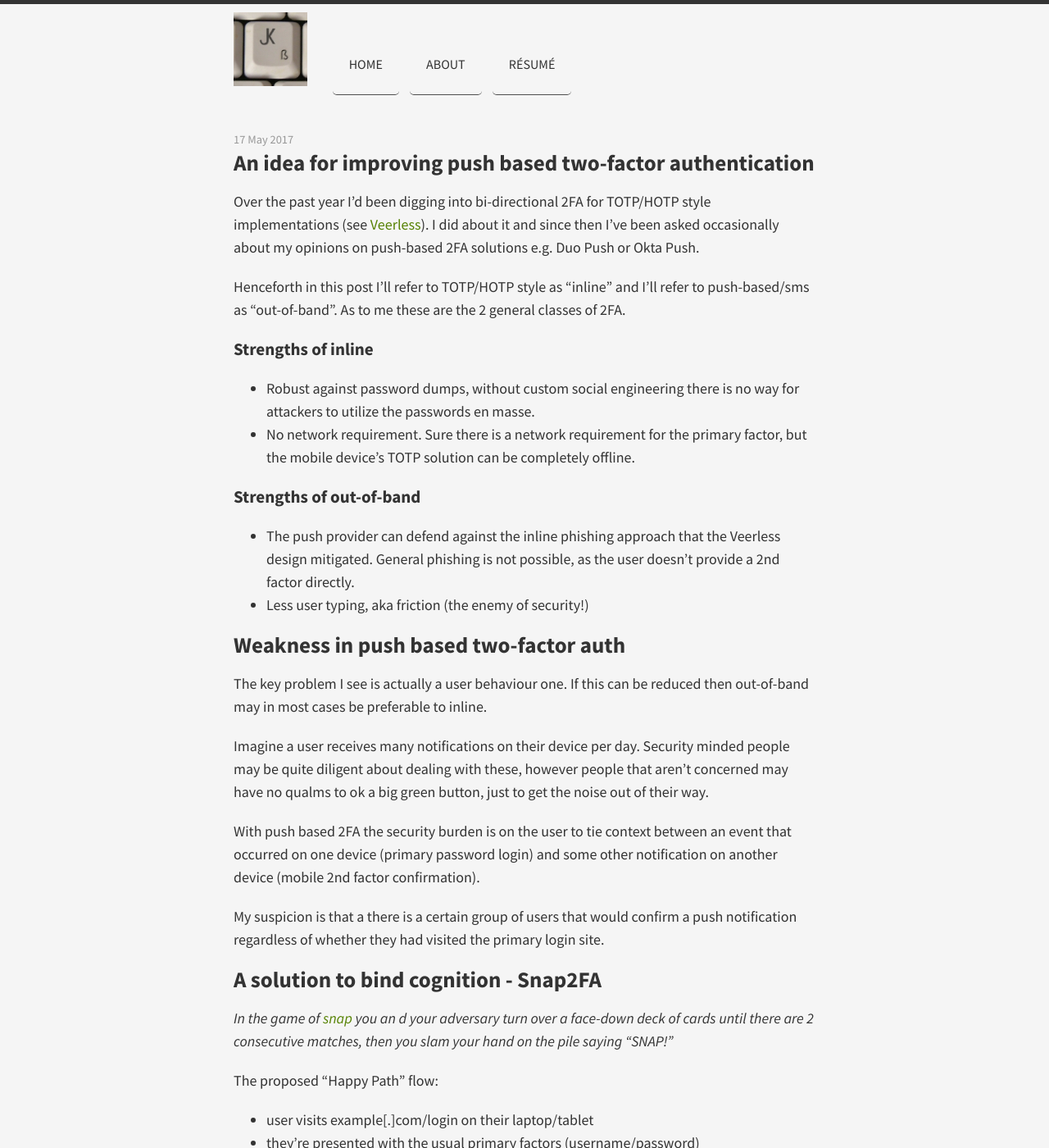
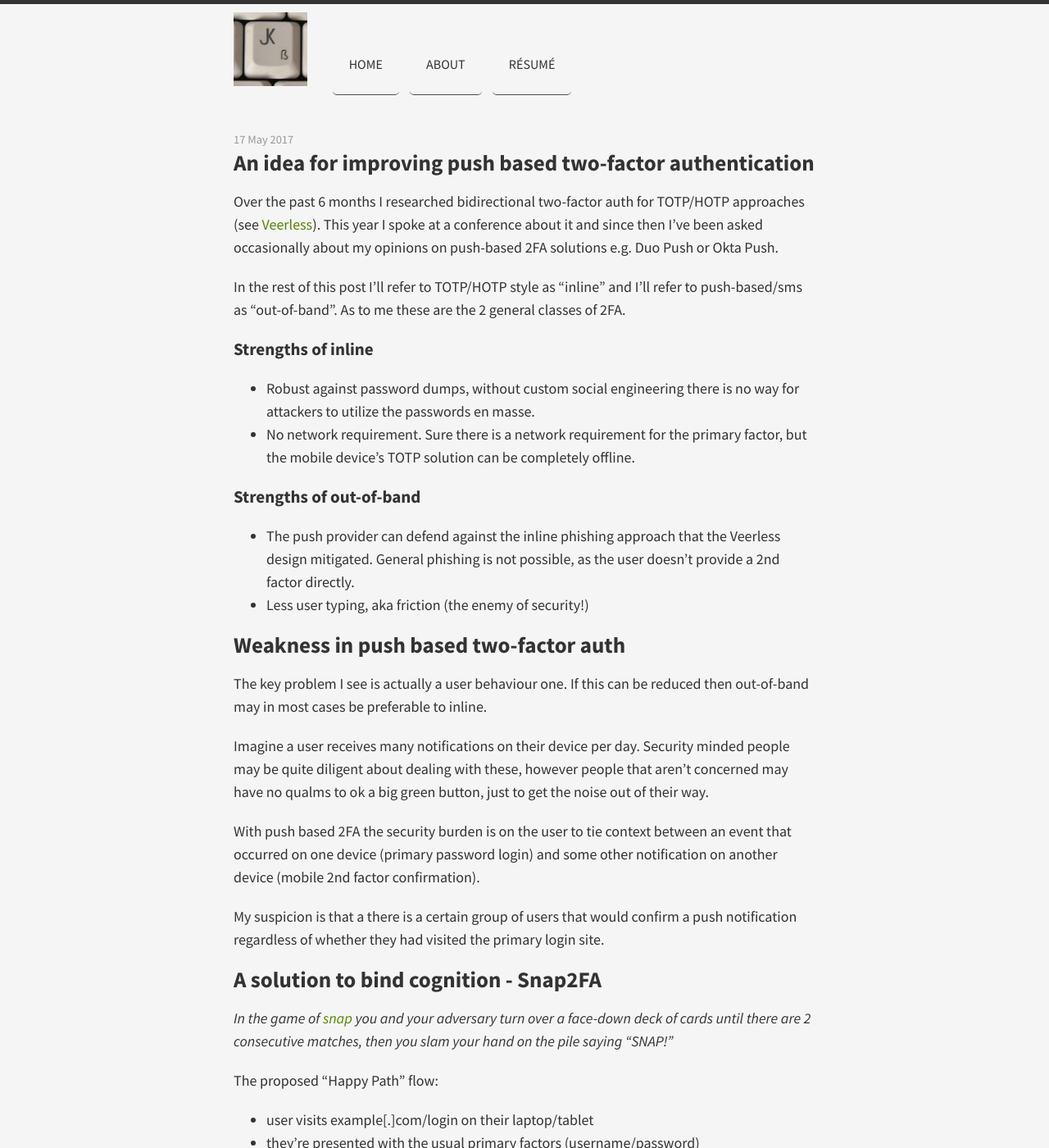
Before and after one commit to joekir/joekir.github.io, a Jekyll site: the page built from _posts/2017-05-17-improvements-to-push-based-2FA.md, in a window 1280 px wide and 1400 px high. Shown: the whole window at 82% size. Built offline with Jekyll 4.4.1, drawn with Linux system fonts in a browser that asks for light colours; nearby versions of some CDN libraries; comment, search, counter and statistics services are not loaded.

Commit message:
typo fix

```diff
--- a/_posts/2017-05-17-improvements-to-push-based-2FA.md
+++ b/_posts/2017-05-17-improvements-to-push-based-2FA.md
@@ -10,9 +10,9 @@ categories:
 - Veerless
 ---
 
-Over the past year I'd been digging into bi-directional 2FA for TOTP/HOTP style implementations (see [Veerless](https://veerless.josephkirwin.com/)). I did about it and since then I've been asked occasionally about my opinions on push-based 2FA solutions e.g. Duo Push or Okta Push.
+Over the past 6 months I researched bidirectional two-factor auth for TOTP/HOTP approaches (see [Veerless](https://veerless.josephkirwin.com/)). This year I spoke at a conference about it and since then I've been asked occasionally about my opinions on push-based 2FA solutions e.g. Duo Push or Okta Push.
 
-Henceforth in this post I'll refer to TOTP/HOTP style as "inline" and I'll refer to push-based/sms as "out-of-band". As to me these are the 2 general classes of 2FA.
+In the rest of this post I'll refer to TOTP/HOTP style as "inline" and I'll refer to push-based/sms as "out-of-band". As to me these are the 2 general classes of 2FA.
 
 ### Strengths of inline
 
@@ -36,7 +36,7 @@ My suspicion is that a there is a certain group of users that would confirm a pu
 
 ## A solution to bind cognition - Snap2FA
 
-*In the game of [snap](https://en.wikipedia.org/wiki/Slapjack#Snap) you an d your adversary turn over a face-down deck of cards until there are 2 consecutive matches, then you slam your hand on the pile saying "SNAP!"*
+*In the game of [snap](https://en.wikipedia.org/wiki/Slapjack#Snap) you and your adversary turn over a face-down deck of cards until there are 2 consecutive matches, then you slam your hand on the pile saying "SNAP!"*
 
 The proposed "Happy Path" flow:
 
```
